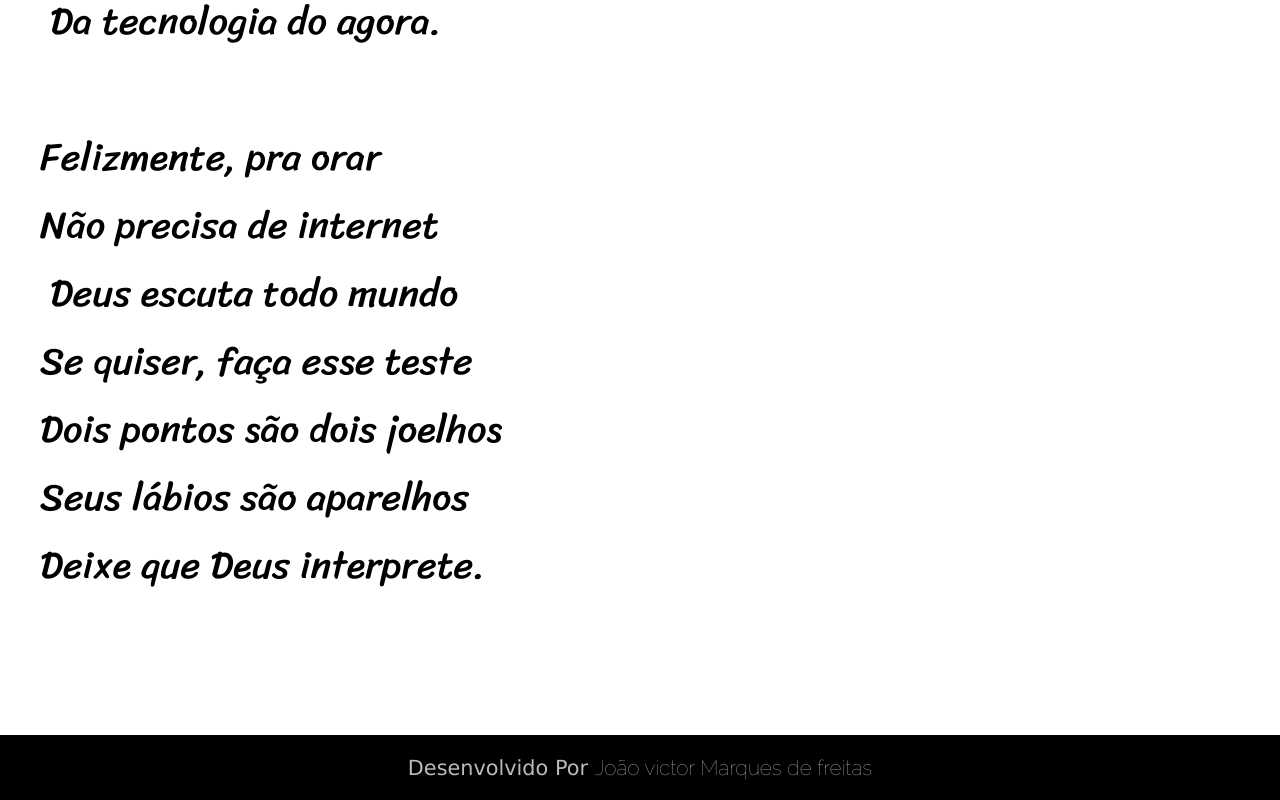
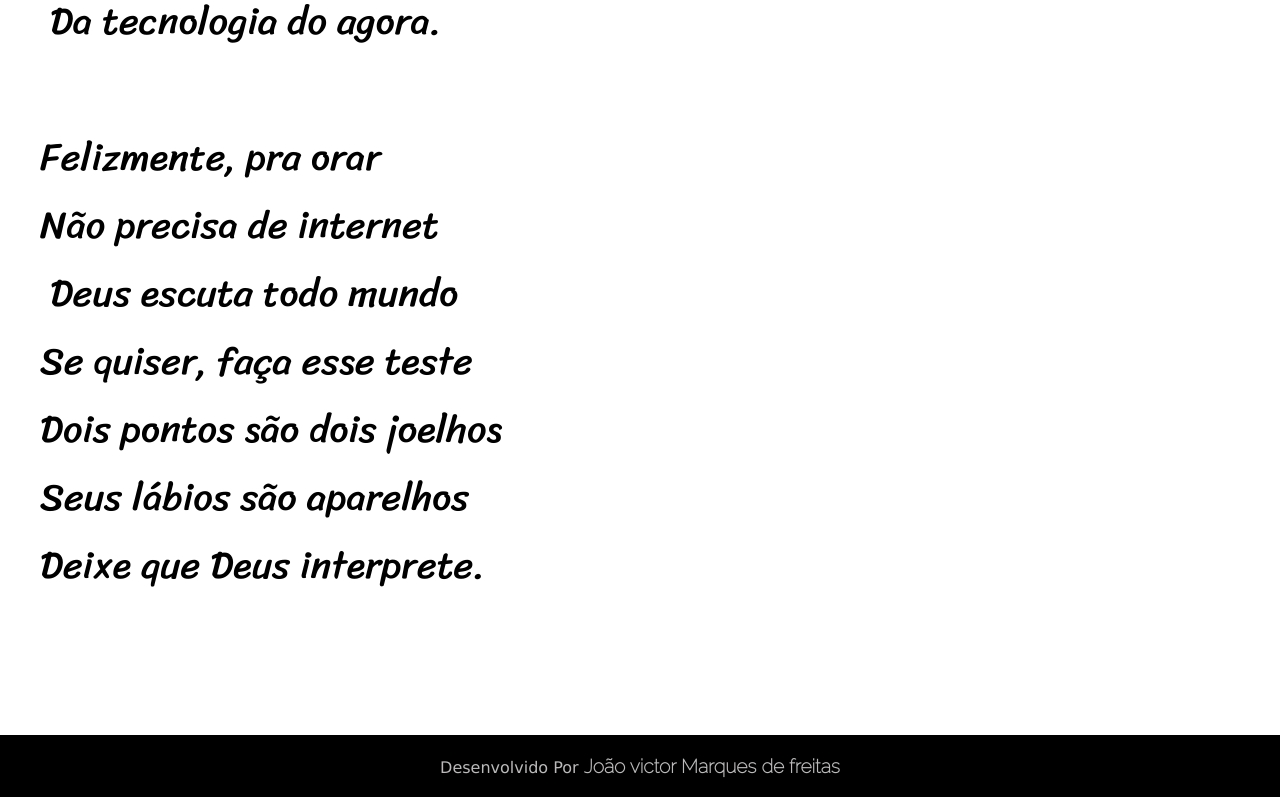
Before and after one commit to joaovictormf321/Geral, a plain HTML site: page Cordel Moderno/index.html in a window 1280 px wide. Shown: the part 4775-5575 px from the top of the page. Drawn offline with Linux system fonts and the light colour scheme.

Commit message:
manuteção 2

```diff
--- a/Cordel Moderno/css/style.css
+++ b/Cordel Moderno/css/style.css
@@ -81,18 +81,25 @@ article p {
 }
 
 footer {
+
     background-color: black;
     padding: 20px;
     text-align: center;
     font-family: Verdana, Geneva, Tahoma, sans-serif;
     color: rgb(187, 185, 185);
-    font-size: 1.3em;
+    font-size: 1em;
     align-items: center;
 }
 
 footer a {
+    font-weight: bolder;
     text-decoration: none;
     color: rgb(187, 185, 185);
+    font-size: 1.2em;
+}
+
+footer a:hover {
+    text-decoration: underline;
 }
 
 @media (max-width: 700px) {
```
